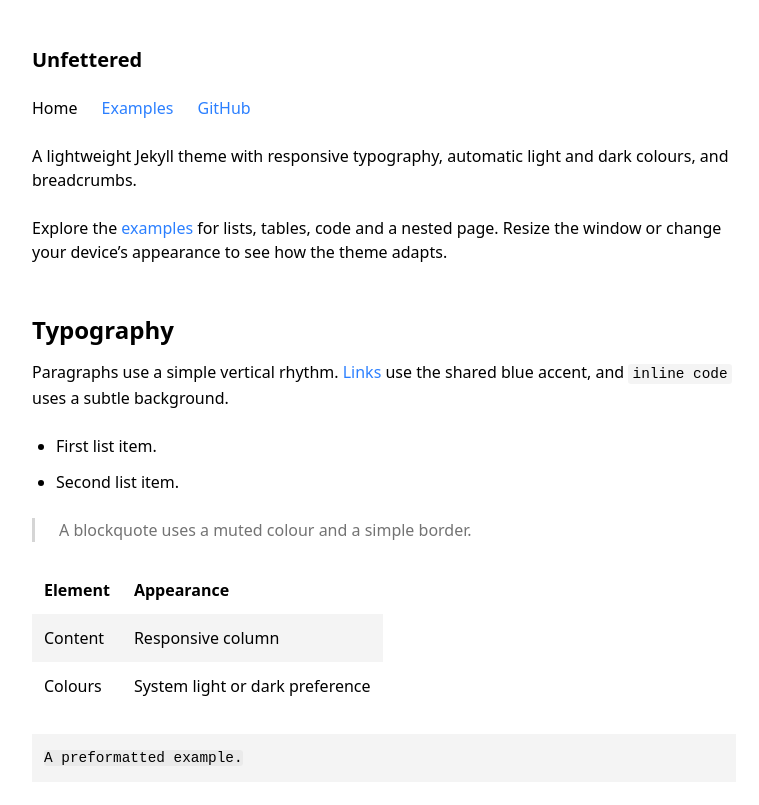
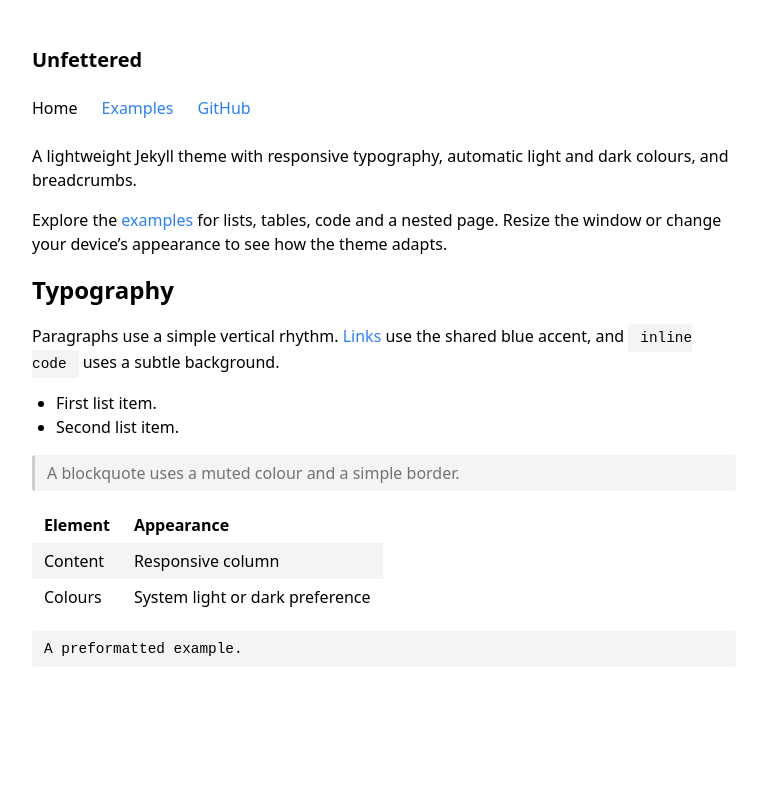
Before and after one commit to epoiisa/unfettered, a Jekyll site: the page built from index.md, in a window 1280 px wide. Shown: the top 805 px of the page, without its empty margins (256-1015 px from the left). Built offline with Jekyll 4.4.1, drawn with Linux system fonts in a browser that asks for light colours.

Commit message:
Refine content spacing and open local preview in Safari

```diff
--- a/assets/css/style.css
+++ b/assets/css/style.css
@@ -135,15 +135,7 @@ h4, h5, h6 {
 }
 
 .content > * + * {
-  margin-top: var(--rhythm);
-}
-
-.content > :is(h2, h3, h4, h5, h6) {
-  margin-top: var(--double-rhythm);
-}
-
-.content > :is(h2, h3, h4, h5, h6) + * {
-  margin-top: var(--half-rhythm);
+  margin-top: 1rem;
 }
 
 .content > :first-child {
@@ -155,7 +147,7 @@ h4, h5, h6 {
 }
 
 .content li + li {
-  margin-top: var(--half-rhythm);
+  margin-top: 0;
 }
 
 .content :is(li, blockquote, dd, figcaption) > * {
@@ -163,7 +155,7 @@ h4, h5, h6 {
 }
 
 .content :is(li, blockquote, dd, figcaption) > * + * {
-  margin-top: var(--half-rhythm);
+  margin-top: 1rem;
 }
 
 img, video {
@@ -175,29 +167,29 @@ code, pre {
   background: var(--surface);
   font-family: ui-monospace, monospace;
   font-size: 0.9em;
-}
-
-code {
-  padding: 0.15em 0.3em;
+  padding: calc(var(--half-rhythm) / 2) var(--half-rhythm);
   border-radius: 0.2rem;
 }
 
 pre {
   margin: 0;
-  padding: var(--half-rhythm);
   line-height: var(--rhythm);
   overflow-x: auto;
 }
 
 pre code {
+  background: transparent;
   padding: 0;
+  border-radius: 0;
   font-size: inherit;
 }
 
 blockquote {
   margin-inline: 0;
-  padding-left: var(--rhythm);
+  padding: calc(var(--half-rhythm) / 2) var(--half-rhythm);
   border-left: 0.1875rem solid var(--border);
+  border-radius: 0.2rem;
+  background: var(--surface);
   color: var(--muted);
 }
 
@@ -209,7 +201,7 @@ table {
 }
 
 th, td {
-  padding: var(--half-rhythm);
+  padding: calc(var(--half-rhythm) / 2) var(--half-rhythm);
   text-align: left;
   vertical-align: top;
 }
```
Also changed, not shown: README.md, 1 other file.
